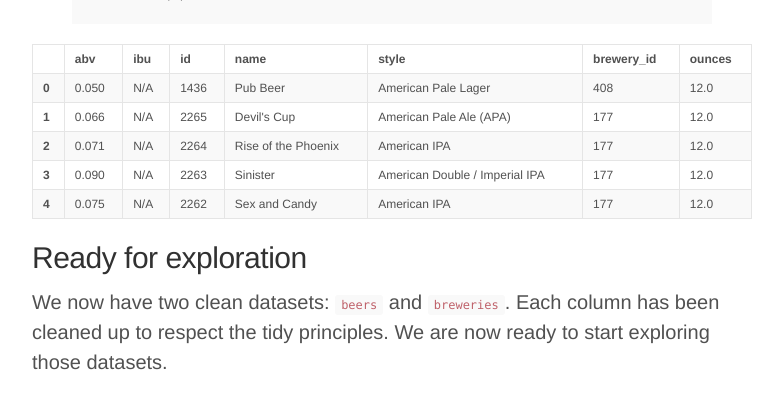
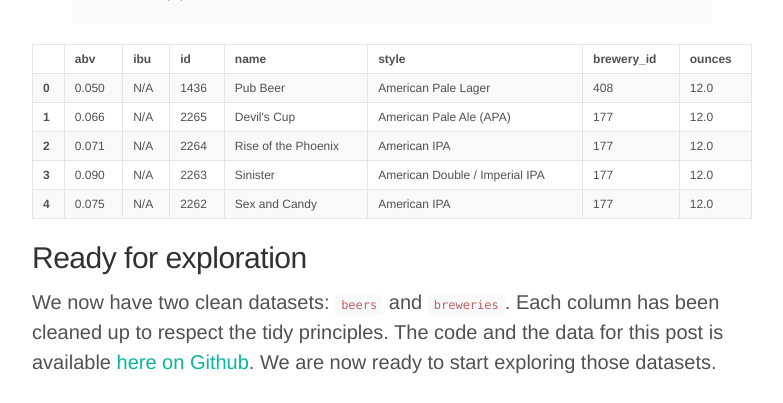
Before and after one commit to nickhould/nickhould.github.io, a Jekyll site: the page built from _posts/2017-01-17-python-web-scraping-tutorial-for-craft-beers.md, in a window 1280 px wide and 900 px high, scrolled down 11725 px, cut to the strip 0-403 px from the top of the window. Shown: the whole strip, without its empty margins (248-1031 px from the left). Built offline with Jekyll 4.4.1, drawn with Linux system fonts in a browser that asks for light colours; nearby versions of some CDN libraries; a script that is not in the unit is left out; comment, search, counter and statistics services are not loaded.

Commit message:
Add link to github

```diff
--- a/_posts/2017-01-17-python-web-scraping-tutorial-for-craft-beers.md
+++ b/_posts/2017-01-17-python-web-scraping-tutorial-for-craft-beers.md
@@ -612,4 +612,4 @@ beers.head(5)
 
 ## Ready for exploration
 
-We now have two clean datasets: `beers` and `breweries`. Each column has been cleaned up to respect the tidy principles.  We are now ready to start exploring those datasets.
+We now have two clean datasets: `beers` and `breweries`. Each column has been cleaned up to respect the tidy principles. The code and the data for this post is available [here on Github](https://github.com/nickhould/craft-beers-dataset).  We are now ready to start exploring those datasets.
```
